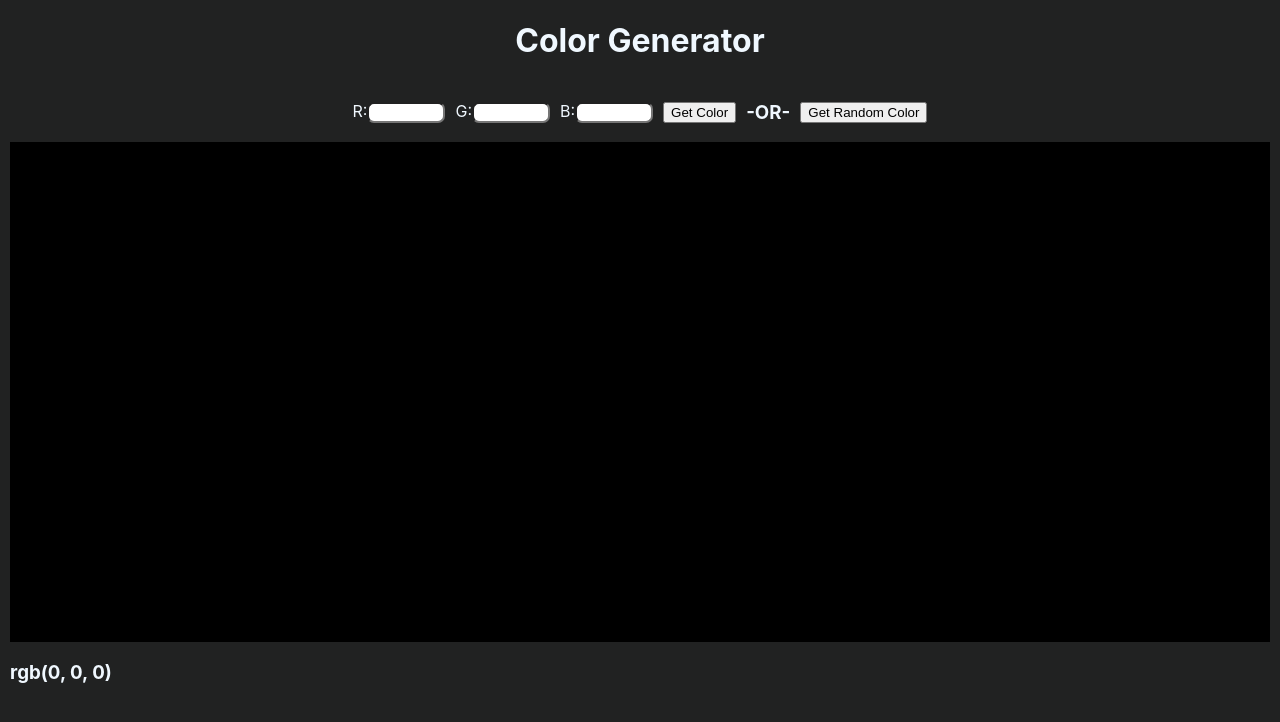
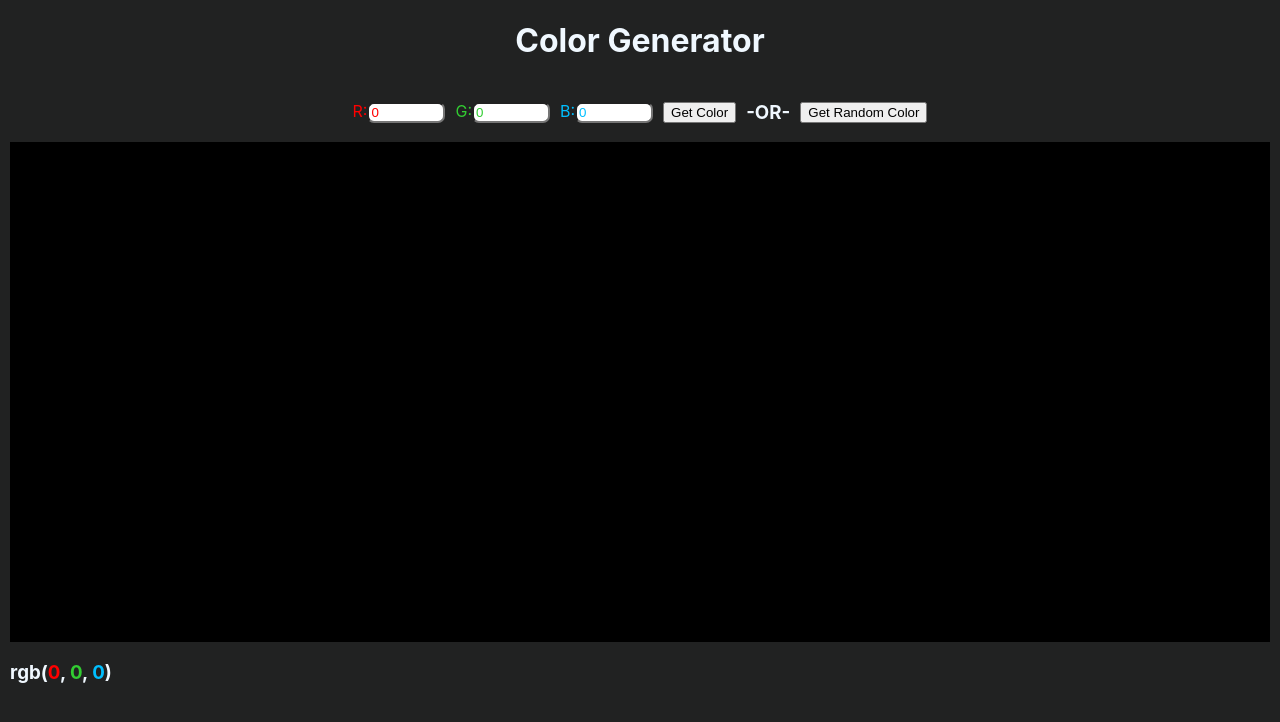
Before and after one commit to Sebi20/Color-Generator, a React (Create React App) app: page / in a window 1280 px wide. Shown: the top 722 px of the page. Built offline with nearby package versions, Linux system fonts and the light colour scheme; the HTML template or start-up script is replaced by a standard one.

Commit message:
Each number value has the color of the respective color name

```diff
--- a/package.json
+++ b/package.json
@@ -8,6 +8,7 @@
     "@testing-library/react": "^13.3.0",
     "@testing-library/user-event": "^13.5.0",
     "gh-pages": "^4.0.0",
+    "jquery": "^3.6.0",
     "react": "^18.2.0",
     "react-dom": "^18.2.0",
     "react-scripts": "5.0.1",
--- a/public/index.html
+++ b/public/index.html
@@ -24,6 +24,8 @@
       work correctly both with client-side routing and a non-root public URL.
       Learn how to configure a non-root public URL by running `npm run build`.
     -->
+
+    <script src="https://code.jquery.com/jquery-3.5.0.js"></script>
     <title>React App</title>
   </head>
   <body>
--- a/src/App.css
+++ b/src/App.css
@@ -37,6 +37,18 @@ input{
   margin-right: 10px;
 }
 
+#red{
+  color: red;
+}
+
+#green{
+  color: limegreen;
+}
+
+#blue{
+  color: deepskyblue;
+}
+
 @media only screen and (max-width: 570px) {
   body {
     margin-left:auto;
--- a/src/App.js
+++ b/src/App.js
@@ -1,22 +1,30 @@
 import './App.css';
-import {useState} from 'react'
+import {useState} from 'react';
+import $ from 'jquery';
 
 function App() {
   const [r, setR] = useState(0);
   const [g, setG] = useState(0);
   const [b, setB] = useState(0);
 
+
   function renderRandomColor(){
+
     setR(Math.floor(Math.random() * 256));
     setG(Math.floor(Math.random() * 256));
     setB(Math.floor(Math.random() * 256));
   }
 
+  $("input[name = r").val(r);
+  $("input[name = g").val(g);
+  $("input[name = b").val(b);
+
+
   function renderColor(e){
     e.preventDefault();
-    setR(document.querySelectorAll("input")[0].value);
-    setG(document.querySelectorAll("input")[1].value);
-    setB(document.querySelectorAll("input")[2].value);
+    setR($("input[name = r").val());
+    setG($("input[name = g").val());
+    setB($("input[name = b").val());
   }
 
 
@@ -27,12 +35,12 @@ function App() {
     <div className='inputfld'>
 
       <form>
-        <label>R:</label>
-        <input name='r' type='text'/>
-        <label>G:</label>
-        <input name='g' type='text'/>
-        <label>B:</label>
-        <input name='b' type='text'/>
+        <label style={{color:"red"}}>R:</label>
+        <input id='red' name='r' type='text' defaultValue={r}/>
+        <label style={{color:"limegreen"}}>G:</label>
+        <input id='green' name='g' type='text' defaultValue={g}/>
+        <label style={{color:"deepskyblue"}}>B:</label>
+        <input id='blue' name='b' type='text' defaultValue={b}/>
         <button className='getColor' onClick={renderColor}>Get Color</button>
       </form>
 
@@ -43,7 +51,7 @@ function App() {
     </div>
     <div id='colorboard' style={{backgroundColor: `rgb(${r}, ${g}, ${b})`}}></div>
 
-    <h3 className='rgbValues'>rgb({r}, {g}, {b})</h3>
+    <h3 className='rgbValues'>rgb(<span id='red'>{r}</span>, <span id='green'>{g}</span>, <span id='blue'>{b}</span>)</h3>
 
     </>
   );
```
Also changed, not shown: 1 other file (tests, documents, lock files or other folders).
